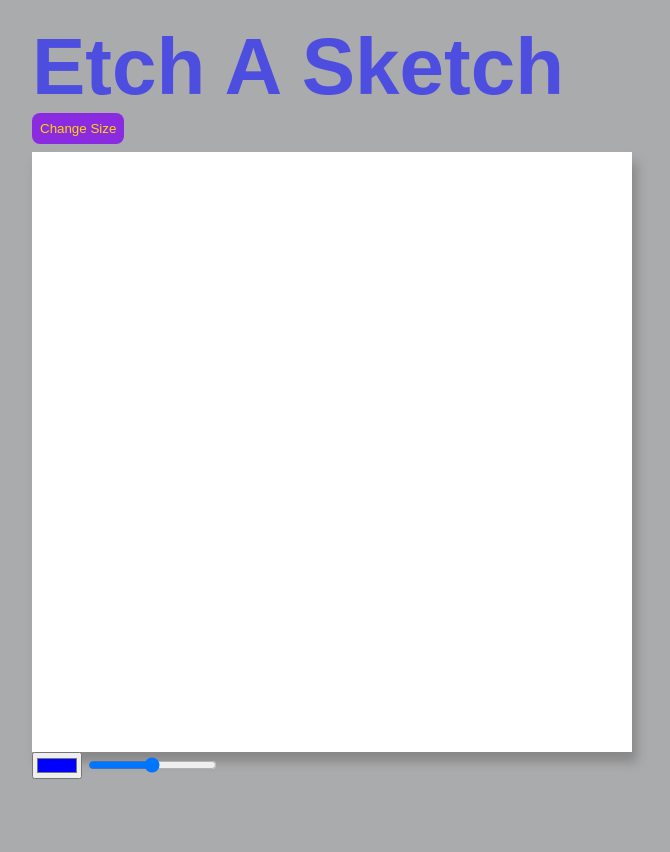
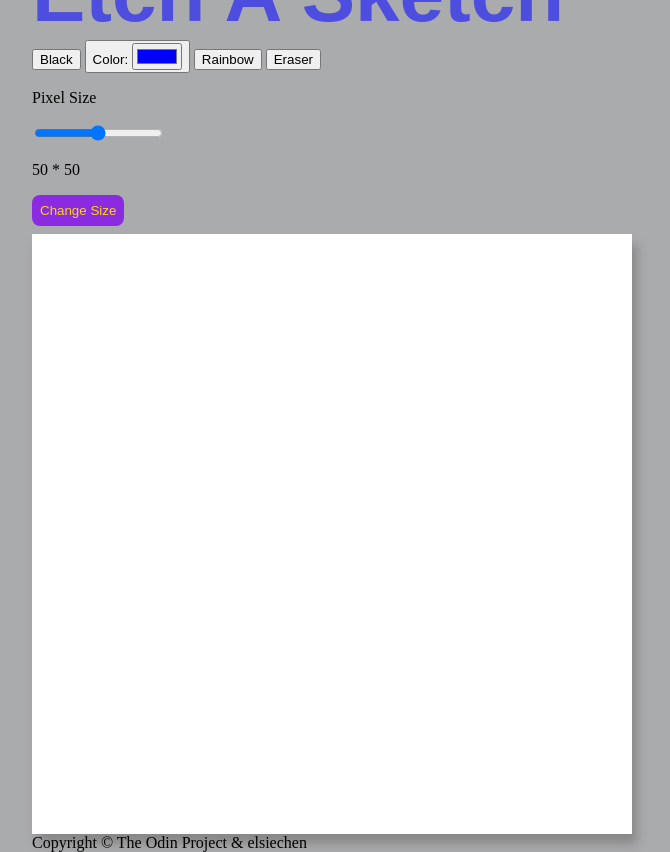
Before and after one commit to elsiechen/Etch-A-Sketch, a plain HTML site: page index.html in a window 1280 px wide. Shown: the whole page, without its empty margins (308-978 px from the left). Before the commit the page ends 800 px from the top, so only its background shows below. Drawn offline with Linux system fonts and the light colour scheme.

Commit message:
Create buttons

```diff
--- a/index.html
+++ b/index.html
@@ -10,9 +10,24 @@
 </head>
 <body>
     <div class="title">Etch A Sketch</div>
-    <div class="forBtn"></div>
-    <div class="container"></div>
-    <input type="color" value="#0000ff" id="input-color">
-    <input type="range" min="1" max="100" value="50" id="sizeRange" class="slider">
+    <div class="bodyDiv">
+        <div class="btnContainer">
+            <button class="blackBtn">Black</button>
+            <button class="colorPicker">
+                Color: <input type="color" value="#0000ff" id="inputColor">
+            </button>
+            <button class="rainbow">Rainbow</button>
+            <button class="eraser">Eraser</button>
+            <div class="sizeDiv">
+                <p>Pixel Size</p>
+                <input type="range" min="1" max="100" value="50" id="sizeRange" class="slider">
+                <p>50 * 50</p>
+            </div>
+            <div class="forBtn"></div>
+        </div>
+        <div class="container"></div>
+    </div>
+    <footer>Copyright © The Odin Project & elsiechen</footer>
+
 </body>
 </html>
```
